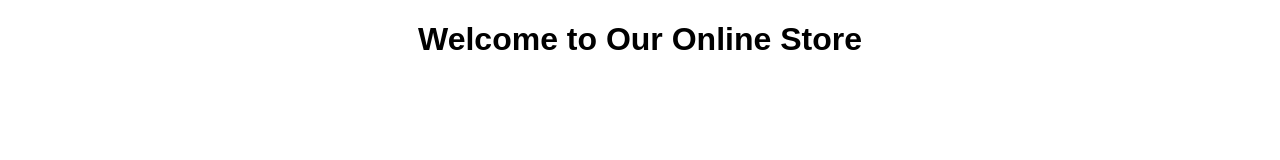
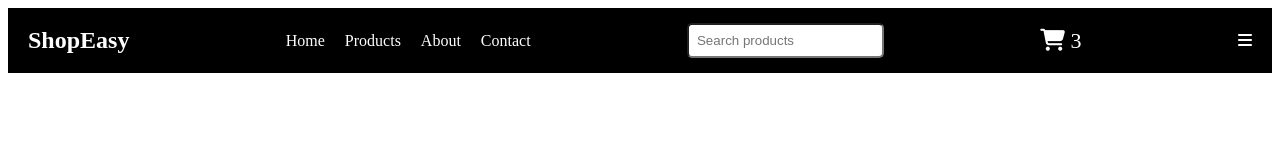
Before and after one commit to RabishaThanu/ecommerce-frontend, a website: page index.html in a window 1280 px wide. Drawn offline with Linux system fonts and the light colour scheme.

Commit message:
Complete responsive header and navbar

```diff
--- a/index.html
+++ b/index.html
@@ -1,17 +1,59 @@
 <!DOCTYPE html>
 <html lang="en">
+
 <head>
     <meta charset="UTF-8">
     <meta name="viewport" content="width=device-width, initial-scale=1.0">
+
     <title>E-Commerce Frontend</title>
+
+    <!-- CSS File -->
     <link rel="stylesheet" href="styles/main.css">
+
+    <!-- Font Awesome Icons -->
+    <link rel="stylesheet"
+        href="https://cdnjs.cloudflare.com/ajax/libs/font-awesome/6.5.1/css/all.min.css">
 </head>
+
 <body>
 
-    <header>
-        <h1>Welcome to Our Online Store</h1>
+    <!-- Header Section -->
+    <header class="header">
+
+        <!-- Logo -->
+        <div class="logo">
+            ShopEasy
+        </div>
+
+        <!-- Navigation Links -->
+        <nav class="nav-links">
+            <a href="#">Home</a>
+            <a href="#">Products</a>
+            <a href="#">About</a>
+            <a href="#">Contact</a>
+        </nav>
+
+        <!-- Search Bar -->
+        <div class="search-box">
+            <input type="text" placeholder="Search products">
+        </div>
+
+        <!-- Cart Icon -->
+        <div class="cart">
+            <i class="fa-solid fa-cart-shopping"></i>
+            <span class="cart-count">3</span>
+        </div>
+
+        <!-- Hamburger Menu -->
+        <div class="hamburger">
+            <i class="fa-solid fa-bars"></i>
+        </div>
+
     </header>
 
+    <!-- JavaScript File -->
     <script src="scripts/app.js"></script>
+
 </body>
+
 </html>
--- a/scripts/app.js
+++ b/scripts/app.js
@@ -1 +1,6 @@
-console.log("E-Commerce Website Loaded");
+const hamburger = document.querySelector(".hamburger");
+const navLinks = document.querySelector(".nav-links");
+
+hamburger.addEventListener("click", () => {
+    navLinks.classList.toggle("active");
+});
--- a/styles/main.css
+++ b/styles/main.css
@@ -1,6 +1,60 @@
-body {
-    font-family: Arial, sans-serif;
-    margin: 0;
-    padding: 0;
-    text-align: center;
+.header {
+    display: flex;
+    justify-content: space-between;
+    align-items: center;
+
+    background-color: black;
+    color: white;
+
+    padding: 15px 20px;
 }
+
+.logo {
+    font-size: 24px;
+    font-weight: bold;
+}
+
+.nav-links {
+    display: flex;
+    gap: 20px;
+}
+
+.nav-links a {
+    color: white;
+    text-decoration: none;
+}
+
+.search-box input {
+    padding: 8px;
+    border-radius: 5px;
+}
+
+.cart {
+    font-size: 22px;
+}
+
+@media (max-width: 768px) {
+
+    .nav-links {
+        display: none;
+    }
+
+    .search-box {
+        display: none;
+    }
+
+    .hamburger {
+        display: block;
+    }
+}
+
+.nav-links.active {
+    display: flex;
+    flex-direction: column;
+    position: absolute;
+    top: 70px;
+    right: 10px;
+    background: #222;
+    padding: 15px;
+    border-radius: 5px;
+}
```
